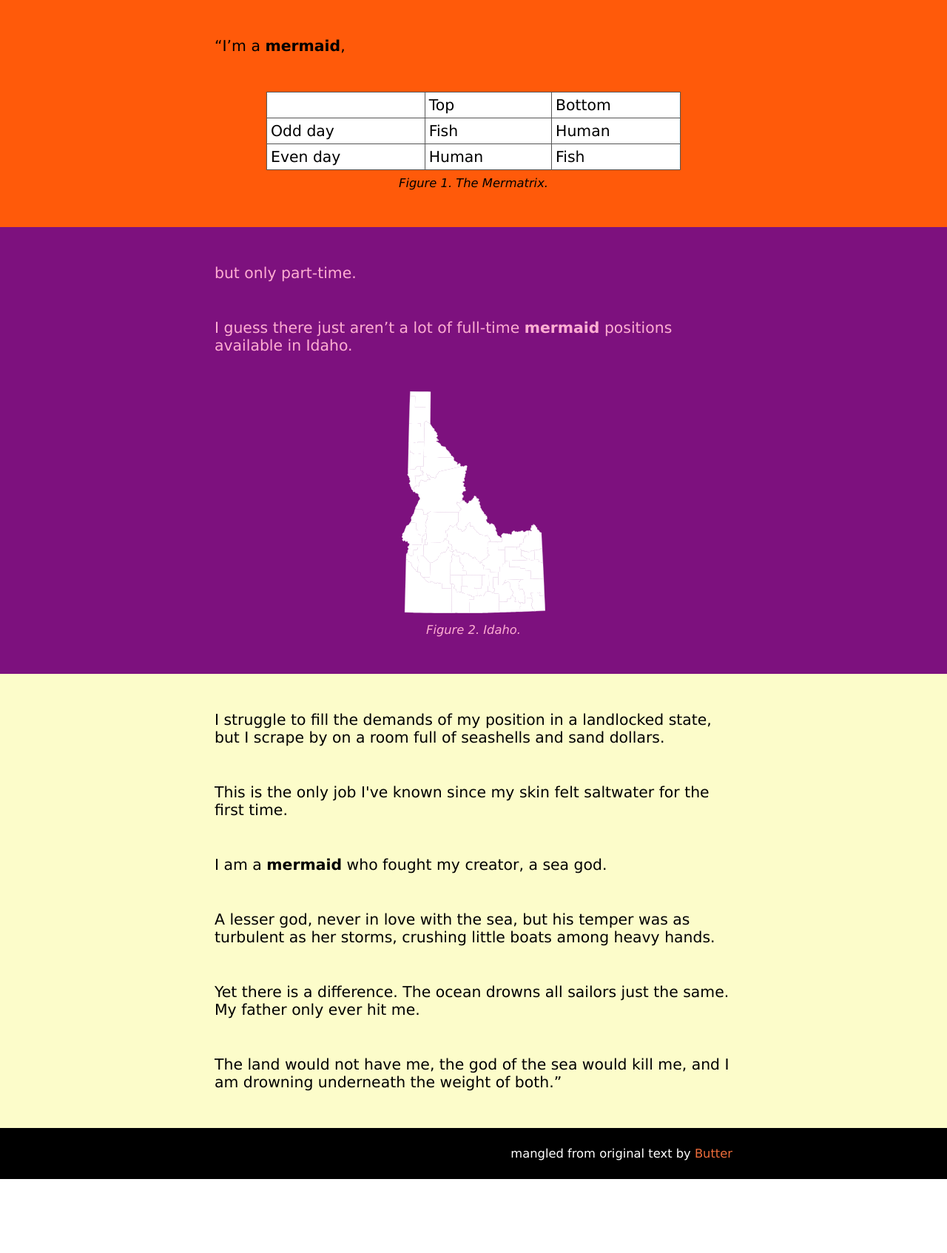
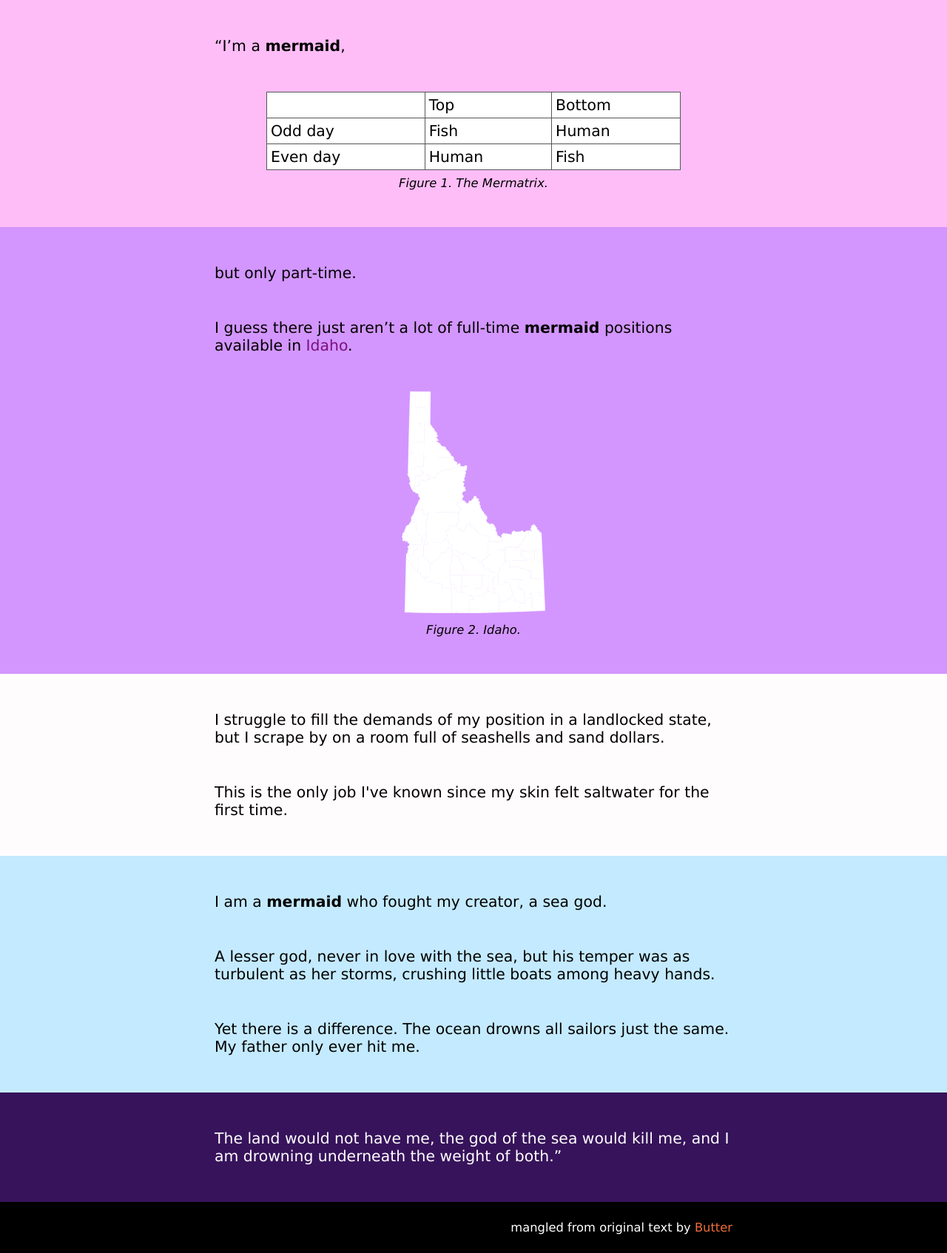
Before and after one commit to redsummernight/redsummernight.github.io, a Jekyll site: the page built from mermaid/index.html, in a window 1280 px wide. Shown: the whole page at 74% size. Built offline with Jekyll 4.4.1, drawn with Linux system fonts in a browser that asks for light colours; before the commit the page ends 1594 px from its top, so only the background shows below that.

Commit message:
Pastel goth, idaho.txt

```diff
--- /dev/null
+++ b/mermaid/idaho.txt
@@ -0,0 +1 @@
+Where? Where's Ida?
--- a/mermaid/index.html
+++ b/mermaid/index.html
@@ -4,8 +4,8 @@ description: only part-time
 stylesheets: [style]
 credits: |
  - [The Part-Time Mermaid](http://adoenamedjane.tumblr.com/post/107474911867/the-part-time-mermaid), Butter
+ - [Pastel Goth](http://www.colourlovers.com/palette/2156125/Pastel_Goth)
 ---
-<!--foreword.io-->
 <section class="intro">
 	<p>&ldquo;I’m a <strong>mermaid</strong>,</p>
 	<figure class="inner">
@@ -31,7 +31,7 @@ credits: |
 </section>
 <section class="location">
 	<p>but only part-time.</p>
-	<p>I guess there just aren’t a lot of full-time <strong>mermaid</strong> positions available in Idaho.</p>
+	<p>I guess there just aren’t a lot of full-time <strong>mermaid</strong> positions available in <a href="idaho.txt">Idaho</a>.</p>
 	<figure class="wide">
 		<!--//upload.wikimedia.org/wikipedia/commons/6/69/Blank_Map_of_Idaho.svg-->
 		<img height="300" alt="Blank Map of Idaho" src="idaho.svg" />
@@ -50,6 +50,8 @@ credits: |
 	<p>
 		This is the only job I've known since my skin felt saltwater for the first time.
 	</p>
+</section>
+<section class="seagod">
 	<p>
 		I am a <strong>mermaid</strong> who fought my creator, a sea god.
 	</p>
@@ -60,6 +62,8 @@ credits: |
 	<p>
 		Yet there is a difference. The ocean drowns all sailors just the same. My father only ever hit me.
 	</p>
+</section>
+<section class="outro">
 	<p>
 		The land would not have me, the god of the sea would kill me,
 		and I am drowning underneath the weight of both.&rdquo;
--- a/mermaid/style.scss
+++ b/mermaid/style.scss
@@ -53,19 +53,26 @@ footer a {
 }
 
 section.intro {
-	background-color: #FF5A0A;
-	color: black;
+	background-color: #FFBDF7;
 }
 
 section.location {
-	background-color: #7D117E;
-	color: #FFAED2;
+	background-color: #D396FF;
+}
+
+section.location a {
+	color: #7D117E;
 }
 
 section.seashell {
-	background-color: #FCFCCA;
+	background-color: #FFFCFE;
 }
 
-#svg2 path {
-	fill: #00F !important;
+section.seagod {
+	background-color: #C4EAFF;
 }
+
+section.outro {
+	background-color: #37135B;
+	color: white;
+}
```
